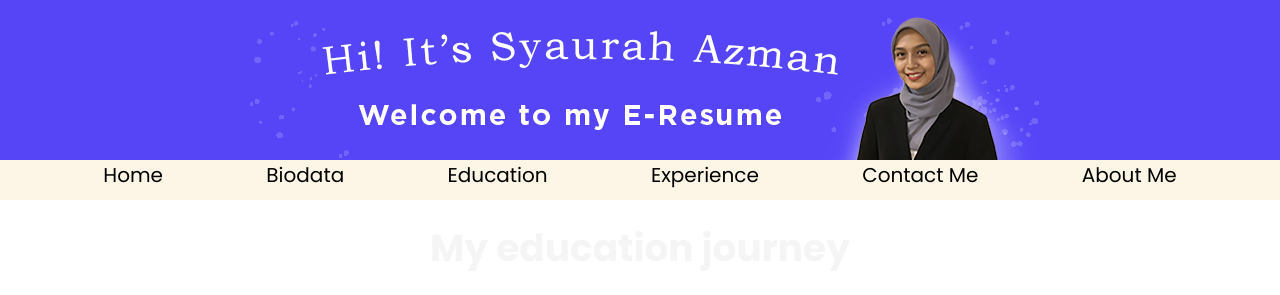
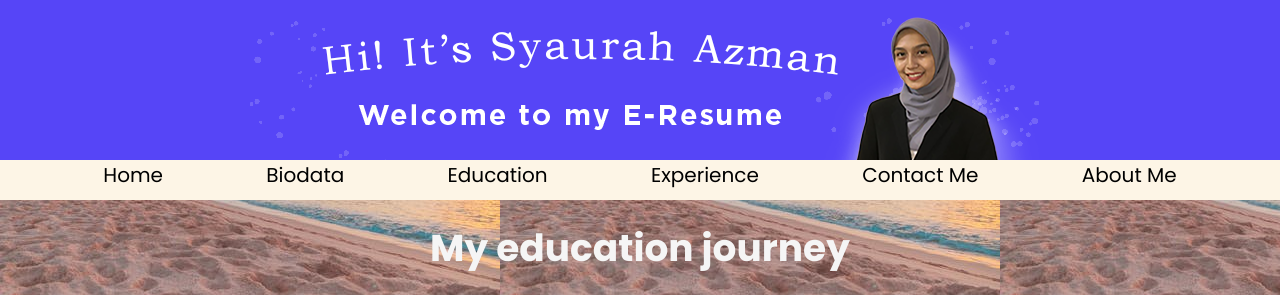
Before and after one commit to intanwanieyjoe/syaurahwebsite, a plain HTML site: page education.html in a window 1280 px wide. Shown: the top 295 px of the page. Drawn offline with Linux system fonts and the light colour scheme; a web font is replaced by a local one.

Commit message:
Update education.html

```diff
--- a/education.html
+++ b/education.html
@@ -23,7 +23,7 @@
       /* height: 100vh; */
       display: flex;
       flex-direction: column;
-      background-image: url(Images/sunset1.jpeg);
+      background-image: url(sunset1.jpeg);
     }
 
     .footer {
```
